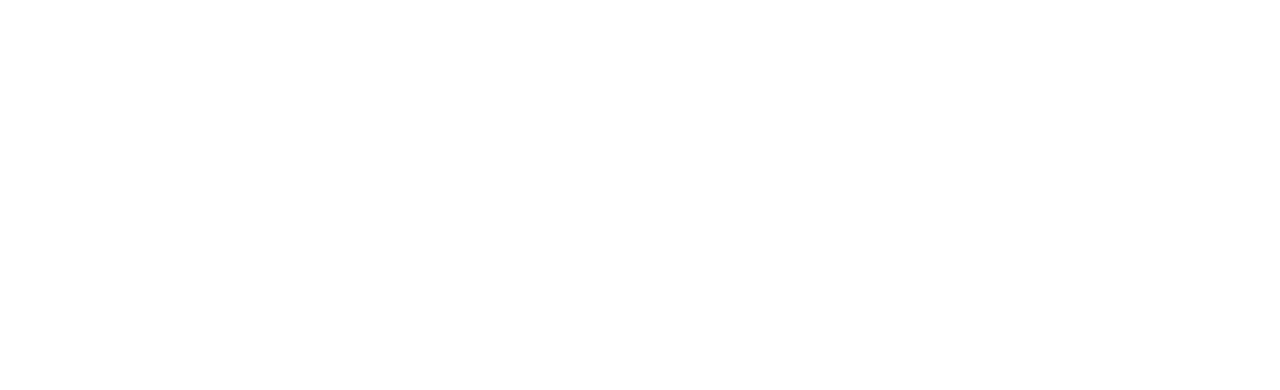
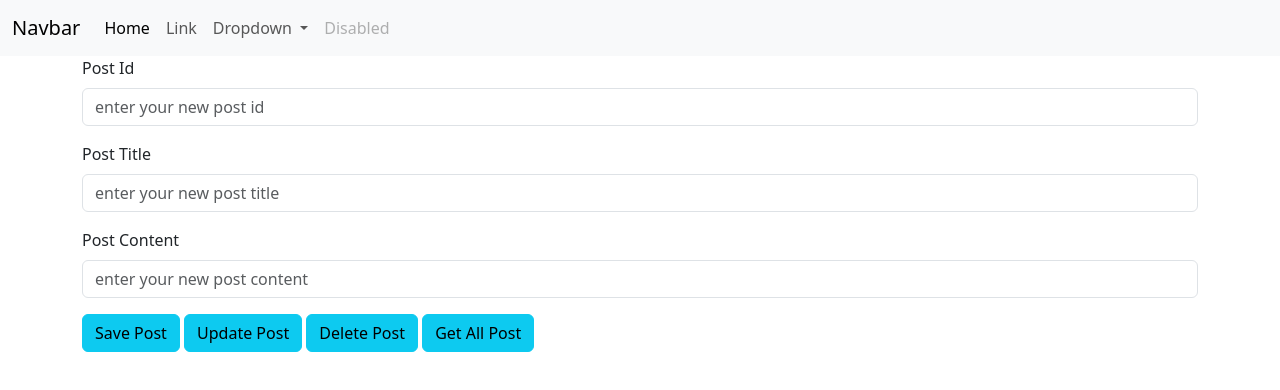
Before and after one commit to nadeesamaraweera/Spring-Frontend-crud-, a plain HTML site: page index.html in a window 1280 px wide. Drawn offline with Linux system fonts and the light colour scheme.

Commit message:
add the nav bar and button

```diff
--- a/index.html
+++ b/index.html
@@ -1,17 +1,75 @@
 <html>
 <head>
     <link rel="stylesheet" href="./CSS/style.css">
+    <link rel="stylesheet" href="CSS/bootstrap.min.css">
 </head>
 
 
 <body>
   <main>
-      <section>
+<!--      nav bar-->
+      <nav class="navbar navbar-expand-lg bg-body-tertiary">
+          <div class="container-fluid">
+              <a class="navbar-brand" href="#">Navbar</a>
+              <button class="navbar-toggler" type="button" data-bs-toggle="collapse" data-bs-target="#navbarSupportedContent" aria-controls="navbarSupportedContent" aria-expanded="false" aria-label="Toggle navigation">
+                  <span class="navbar-toggler-icon"></span>
+              </button>
+              <div class="collapse navbar-collapse" id="navbarSupportedContent">
+                  <ul class="navbar-nav me-auto mb-2 mb-lg-0">
+                      <li class="nav-item">
+                          <a class="nav-link active" aria-current="page" href="#">Home</a>
+                      </li>
+                      <li class="nav-item">
+                          <a class="nav-link" href="#">Link</a>
+                      </li>
+                      <li class="nav-item dropdown">
+                          <a class="nav-link dropdown-toggle" href="#" role="button" data-bs-toggle="dropdown" aria-expanded="false">
+                              Dropdown
+                          </a>
+                          <ul class="dropdown-menu">
+                              <li><a class="dropdown-item" href="#">Action</a></li>
+                              <li><a class="dropdown-item" href="#">Another action</a></li>
+                              <li><hr class="dropdown-divider"></li>
+                              <li><a class="dropdown-item" href="#">Something else here</a></li>
+                          </ul>
+                      </li>
+                      <li class="nav-item">
+                          <a class="nav-link disabled" aria-disabled="true">Disabled</a>
+                      </li>
+                  </ul>
+<!--                  -->
+              </div>
+          </div>
+      </nav>
+
+<!--      form-->
+
+      <section class="container">
+          <div class="mb-3">
+              <label for="post-id" class="form-label">Post Id</label>
+              <input type="text" class="form-control" id="post-id" placeholder="enter your new post id">
+          </div>
+          <div class="mb-3">
+              <label for="post-title" class="form-label">Post Title </label>
+              <input type="text" class="form-control" id="post-title" placeholder="enter your new post title">
+          </div>
+
+          <div class="mb-3">
+              <label for="post-content" class="form-label">Post Content </label>
+              <input type="text" class="form-control" id="post-content" placeholder="enter your new post content">
+          </div>
+
+          <button type="button" class="btn btn-info">Save Post</button>
+          <button type="button" class="btn btn-info">Update Post</button>
+          <button type="button" class="btn btn-info">Delete Post</button>
+          <button type="button" class="btn btn-info">Get All Post</button>
+
 
       </section>
 
   </main>
   <footer></footer>
-<script src="/JS/script.js"></script>
+  <script src="/JS/script.js"></script>
+  <script src="/JS/bootstrap.min.js"></script>
 </body>
 </html>
```
